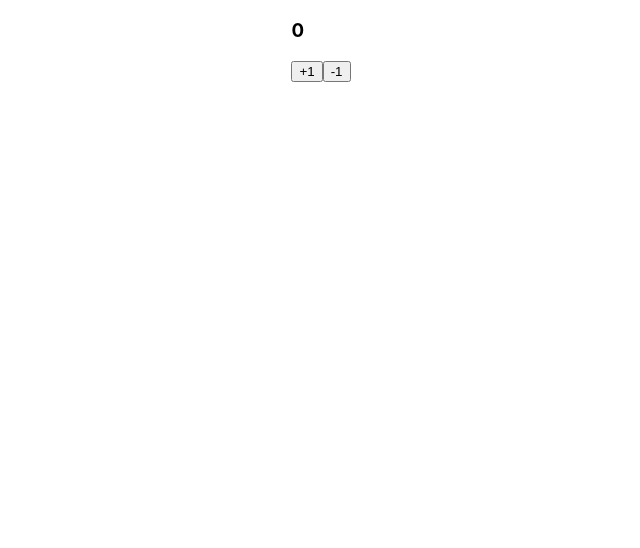
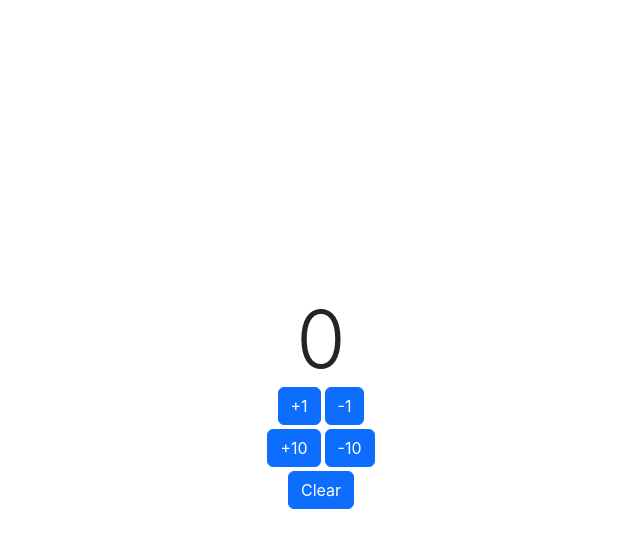
Before and after one commit to Noverish/boilerplate-react, a React (Create React App) app: page /counter in a window 1280 px wide. Shown: the top 548 px of the page, without its empty margins (319-959 px from the left). Built offline with nearby package versions, Linux system fonts and the light colour scheme.

Commit message:
bootstrap

```diff
--- a/package.json
+++ b/package.json
@@ -12,7 +12,9 @@
     "@types/react": "^18.0.28",
     "@types/react-dom": "^18.0.11",
     "@types/redux-logger": "^3.0.9",
+    "bootstrap": "^5.2.3",
     "react": "^18.2.0",
+    "react-bootstrap": "^2.7.2",
     "react-dom": "^18.2.0",
     "react-redux": "^8.0.5",
     "react-router-dom": "^6.8.1",
--- a/src/index.scss
+++ b/src/index.scss
@@ -1,3 +1,10 @@
+@import "bootstrap/scss/bootstrap";
+
+html, body, #root {
+  width: 100vw;
+  height: 100vh;
+}
+
 body {
   margin: 0;
   font-family: -apple-system, BlinkMacSystemFont, 'Segoe UI', 'Roboto', 'Oxygen',
--- a/src/page/counter/CounterPage.scss
+++ b/src/page/counter/CounterPage.scss
@@ -1,5 +1,19 @@
 .CounterPage {
+  width: 100vw;
+  height: 100vh;
+
   display: flex;
   align-items: center;
   justify-content: center;
+
+  text-align: center;
+
+  .button_group {
+    display: flex;
+    flex-direction: column;
+
+    & > div {
+      justify-content: center;
+    }
+  }
 }
--- a/src/page/counter/CounterPage.tsx
+++ b/src/page/counter/CounterPage.tsx
@@ -1,4 +1,4 @@
-import logo from 'src/logo.svg';
+import { Button } from 'react-bootstrap';
 import { dispatch, useSelector } from 'src/state';
 import CounterState from 'src/state/counter';
 
@@ -7,20 +7,31 @@ import './CounterPage.scss';
 export default function CounterPage() {
   const { value } = useSelector(s => s.counter);
 
-  const increment = () => {
-    dispatch(CounterState.update({ value: value + 1 }));
+  const changeValue = (diff: number) => () => {
+    dispatch(CounterState.update({ value: value + diff }));
   }
 
-  const decrement = () => {
-    dispatch(CounterState.update({ value: value - 1 }));
+  const clear = () => {
+    dispatch(CounterState.update({ value: 0 }));
   }
 
   return (
     <div className="CounterPage">
       <div className="content">
-        <h3>{value}</h3>
-        <button onClick={increment}>+1</button>
-        <button onClick={decrement}>-1</button>
+        <div className="display-1">{value}</div>
+        <div className="button_group gap-1">
+          <div className="d-flex gap-1">
+            <Button onClick={changeValue(1)}>+1</Button>
+            <Button onClick={changeValue(-1)}>-1</Button>
+          </div>
+          <div className="d-flex gap-1">
+            <Button onClick={changeValue(10)}>+10</Button>
+            <Button onClick={changeValue(-10)}>-10</Button>
+          </div>
+          <div>
+            <Button onClick={clear}>Clear</Button>
+          </div>
+        </div>
       </div>
     </div>
   );
```
Also changed, not shown: 2 other files (tests, documents, lock files or other folders).
